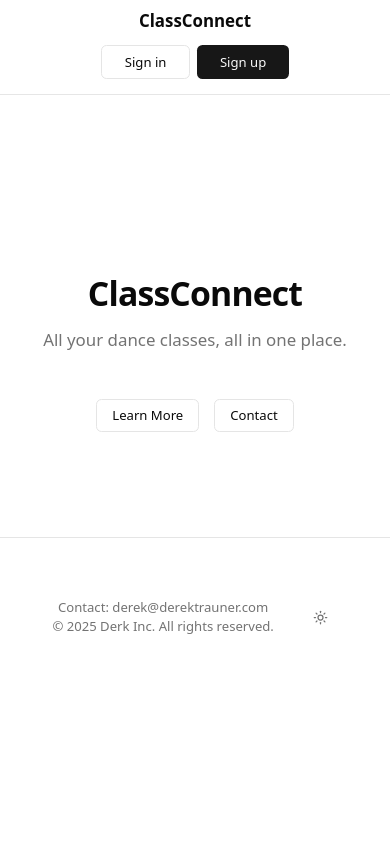
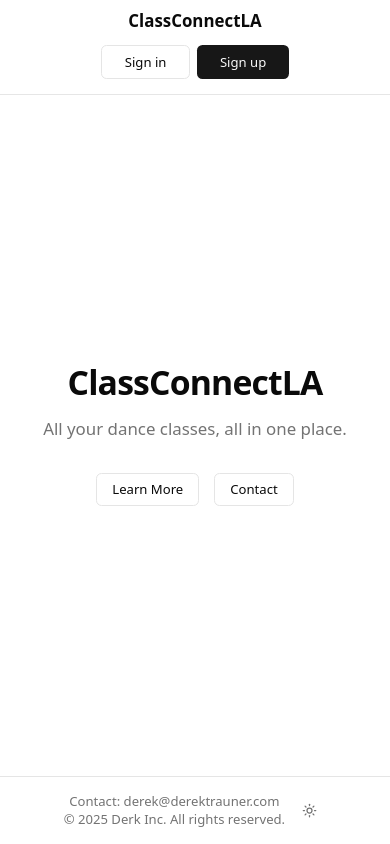
Before and after one commit to derkdajerk/classConnectLA, a Next.js app in the folder classconnect-withsupabase/: page / in a window 390 px wide. Built offline with nearby package versions, Linux system fonts and the light colour scheme; no server answers.

Commit message:
Nav bar and fixed height for mobile viewing.

```diff
--- a/classconnect-withsupabase/app/auth/protected/layout.tsx
+++ b/classconnect-withsupabase/app/auth/protected/layout.tsx
@@ -10,8 +10,8 @@ export default function ProtectedLayout({
   children: React.ReactNode;
 }) {
   return (
-    <main className="min-h-screen flex flex-col overflow-x-hidden w-full">
-      <div className="flex-1 w-full flex flex-col">
+    <main className="flex flex-col overflow-x-hidden w-full flex-1">
+      <div className="w-full flex flex-col min-h-screen">
         <nav className="w-full flex justify-center border-b border-b-foreground/10 min-h-16">
           <div className="w-full max-w-5xl flex flex-col md:flex-row justify-between p-2 px-3 md:px-5 text-sm">
             {/* Mobile: ClassConnect on its own row at top */}
@@ -22,20 +22,20 @@ export default function ProtectedLayout({
             {/* Desktop: Regular row layout */}
             <div className="flex w-full justify-between items-center">
               <div className="font-semibold text-2xl hidden md:block">
-                <Link href={"/"}>ClassConnect</Link>
+                <Link href={"/"}>ClassConnectLA</Link>
               </div>
 
               {/* Auth content */}
-              <div className="w-full md:w-auto">
+              <div className="w-full md:w-auto max-md:hidden">
                 {!hasEnvVars ? <EnvVarWarning /> : <AuthButton />}
               </div>
             </div>
           </div>
         </nav>
-        <div className="flex-1 flex flex-col gap-20 min-h-[1500px] mt-1 w-full max-w-none">
+        <div className="flex-grow flex flex-col w-full max-w-none">
           {children}
         </div>
-        <footer className="w-full flex items-center justify-center border-t mx-auto text-center text-muted-foreground text-sm gap-8 py-16">
+        <footer className="w-full hidden md:flex items-center justify-center border-t mx-auto text-center text-muted-foreground text-sm gap-8 py-4 mt-auto">
           <p>
             Contact:{" "}
             <a href="mailto:derek@derektrauner.com" className="">
--- a/classconnect-withsupabase/app/auth/protected/schedule/page.tsx
+++ b/classconnect-withsupabase/app/auth/protected/schedule/page.tsx
@@ -30,12 +30,10 @@ export default function Home() {
   // Render either mobile or desktop layout based on screen size
   if (isMobile) {
     return (
-      <div className="w-full">
-        <MobileLayout
-          searchTerm={debouncedSearchTerm}
-          setSearchTerm={setSearchTerm}
-        />
-      </div>
+      <MobileLayout
+        searchTerm={debouncedSearchTerm}
+        setSearchTerm={setSearchTerm}
+      />
     );
   }
 
--- a/classconnect-withsupabase/app/layout.tsx
+++ b/classconnect-withsupabase/app/layout.tsx
@@ -10,7 +10,7 @@ const defaultUrl = process.env.VERCEL_URL
 
 export const metadata: Metadata = {
   metadataBase: new URL(defaultUrl),
-  title: "ClassConnect Web App | v3.2.0",
+  title: "ClassConnectLA",
   description: "All your dance classes, all in one place.",
 };
 
@@ -21,14 +21,20 @@ export default function RootLayout({
 }>) {
   return (
     <html lang="en" suppressHydrationWarning>
-      <body className="min-h-screen flex flex-col items-center overflow-x-hidden w-full">
+      <head>
+        <meta
+          name="viewport"
+          content="width=device-width, initial-scale=1, viewport-fit=cover"
+        />
+      </head>
+      <body className="min-h-screen flex flex-col overflow-x-hidden w-full">
         <ThemeProvider
           attribute="class"
           defaultTheme="light"
           enableSystem
           disableTransitionOnChange
         >
-          <div className="w-full">{children}</div>
+          <div className="flex flex-col min-h-screen w-full">{children}</div>
           <Toaster
             richColors
             expand={false}
--- a/classconnect-withsupabase/app/page.tsx
+++ b/classconnect-withsupabase/app/page.tsx
@@ -7,19 +7,19 @@ import { Button } from "@/components/ui/button";
 
 export default function Home() {
   return (
-    <main className="min-h-screen flex flex-col items-center">
-      <div className="flex-1 w-full flex flex-col gap-20 items-center">
+    <main className="flex flex-col items-center flex-1 w-full">
+      <div className="w-full flex flex-col min-h-screen">
         <nav className="w-full flex justify-center border-b border-b-foreground/10 min-h-16">
           <div className="w-full max-w-5xl flex flex-col md:flex-row justify-between p-2 px-3 md:px-5 text-sm">
             {/* Mobile: ClassConnect on its own row at top */}
             <div className="font-semibold text-lg w-full text-center mb-1 md:hidden">
-              <Link href={"/"}>ClassConnect</Link>
+              <Link href={"/"}>ClassConnectLA</Link>
             </div>
 
             {/* Desktop: Regular row layout */}
             <div className="flex w-full justify-between items-center">
               <div className="font-semibold text-lg hidden md:block">
-                <Link href={"/"}>ClassConnect</Link>
+                <Link href={"/"}>ClassConnectLA</Link>
               </div>
 
               {/* Auth content */}
@@ -29,24 +29,23 @@ export default function Home() {
             </div>
           </div>
         </nav>
-        <main className="px-4 py-8 bg-background text-foreground">
-          {/* Hero */}
-          <section className="flex flex-col items-center text-center mt-20 mb-12 space-y-4">
+        <main className="px-4 py-8 bg-background text-foreground flex-grow flex flex-col justify-center items-center w-full">
+          <section className="flex flex-col items-center text-center space-y-4">
             <h1 className="text-4xl font-bold tracking-tight sm:text-5xl">
-              ClassConnect
+              ClassConnectLA
             </h1>
             <p className="text-lg text-muted-foreground max-w-md">
               All your dance classes, all in one place.
             </p>
           </section>
           {/* Call-to-action Buttons */}
-          <section className="flex gap-4 flex-wrap justify-center">
+          <section className="flex gap-4 flex-wrap justify-center mt-8">
             <Button variant="outline">Learn More</Button>
             <Button variant="outline">Contact</Button>
           </section>
         </main>
 
-        <footer className="w-full flex items-center justify-center border-t mx-auto text-center text-muted-foreground text-sm gap-8 py-16">
+        <footer className="w-full flex items-center justify-center border-t mx-auto text-center text-muted-foreground text-sm gap-2 py-4 mt-auto">
           <p>
             Contact:{" "}
             <a href="mailto:derek@derektrauner.com" className="">
--- a/classconnect-withsupabase/components/AllPageContent.tsx
+++ b/classconnect-withsupabase/components/AllPageContent.tsx
@@ -1,3 +1,4 @@
+/* eslint-disable react-hooks/exhaustive-deps */
 "use client";
 import React from "react";
 import { useState, useEffect, useCallback, useMemo } from "react";
--- a/classconnect-withsupabase/components/MobileLayout.tsx
+++ b/classconnect-withsupabase/components/MobileLayout.tsx
@@ -5,7 +5,15 @@ import { Sheet, SheetContent, SheetTrigger } from "./ui/sheet";
 import { Button } from "./ui/button";
 import { Input } from "./ui/input";
 import { Dialog, DialogContent, DialogTrigger } from "./ui/dialog";
-import { Search as SearchIcon, Calendar, X } from "lucide-react";
+import {
+  Search as SearchIcon,
+  Calendar,
+  X,
+  Home,
+  Bookmark,
+  User,
+  MoreHorizontal,
+} from "lucide-react";
 import { Card, CardContent } from "./ui/card";
 import { ChevronDown, ChevronUp } from "lucide-react";
 import { Separator } from "./ui/separator";
@@ -143,10 +151,10 @@ const MobileLayout: React.FC<MobileLayoutProps> = ({
   };
 
   return (
-    <main className="flex flex-col w-full min-h-screen">
+    <main className="flex flex-col w-full h-[100dvh] fixed inset-0 overflow-hidden pb-[env(safe-area-inset-bottom)] pt-[env(safe-area-inset-top)]">
       {/* Header */}
-      <div className="sticky top-0 z-50 flex items-center justify-between bg-white dark:bg-gray-950 px-4 py-3 shadow-sm">
-        <h1 className="text-lg font-bold">ClassConnect</h1>
+      <div className="flex items-center justify-between bg-white dark:bg-gray-950 px-4 py-3 sticky top-0 z-50">
+        <h1 className="text-lg font-bold">ClassConnectLA</h1>
         <div className="flex gap-2">
           <Sheet>
             <SheetTrigger asChild>
@@ -214,8 +222,9 @@ const MobileLayout: React.FC<MobileLayoutProps> = ({
         {isLoading && <Progress value={progress} className="h-1" />}
       </div>
 
-      {/* Studio Accordion */}
-      <div className="px-4 py-2 space-y-2 flex-1 w-full">
+      {/* Content Area - Scrollable */}
+      <div className="flex-1 overflow-y-auto">
+        <div className="px-4 py-2 space-y-2 w-full">
           {studios.map((studio) => (
             <Card key={studio.id} className="overflow-hidden w-full">
               <button
@@ -262,6 +271,31 @@ const MobileLayout: React.FC<MobileLayoutProps> = ({
             </Card>
           ))}
         </div>
+      </div>
+
+      {/* iOS-style Bottom Navigation */}
+      <div className="flex items-center justify-around bg-white dark:bg-gray-950 border-t border-gray-200 dark:border-gray-800 py-2 px-4 mt-auto pb-[env(safe-area-inset-bottom)] sticky bottom-0">
+        <button className="flex flex-col items-center justify-center p-2 text-primary">
+          <Home className="h-6 w-6" />
+          <span className="text-xs mt-1">Home</span>
+        </button>
+        <button className="flex flex-col items-center justify-center p-2">
+          <Calendar className="h-6 w-6" />
+          <span className="text-xs mt-1">Schedule</span>
+        </button>
+        <button className="flex flex-col items-center justify-center p-2">
+          <Bookmark className="h-6 w-6" />
+          <span className="text-xs mt-1">Saved</span>
+        </button>
+        <button className="flex flex-col items-center justify-center p-2">
+          <User className="h-6 w-6" />
+          <span className="text-xs mt-1">Profile</span>
+        </button>
+        <button className="flex flex-col items-center justify-center p-2">
+          <MoreHorizontal className="h-6 w-6" />
+          <span className="text-xs mt-1">More</span>
+        </button>
+      </div>
     </main>
   );
 };
```
Also changed, not shown: classconnect-withsupabase/components/next-logo.tsx (deleted, +0 -46 lines). Lines whose indentation alone changed are shown as unchanged.
